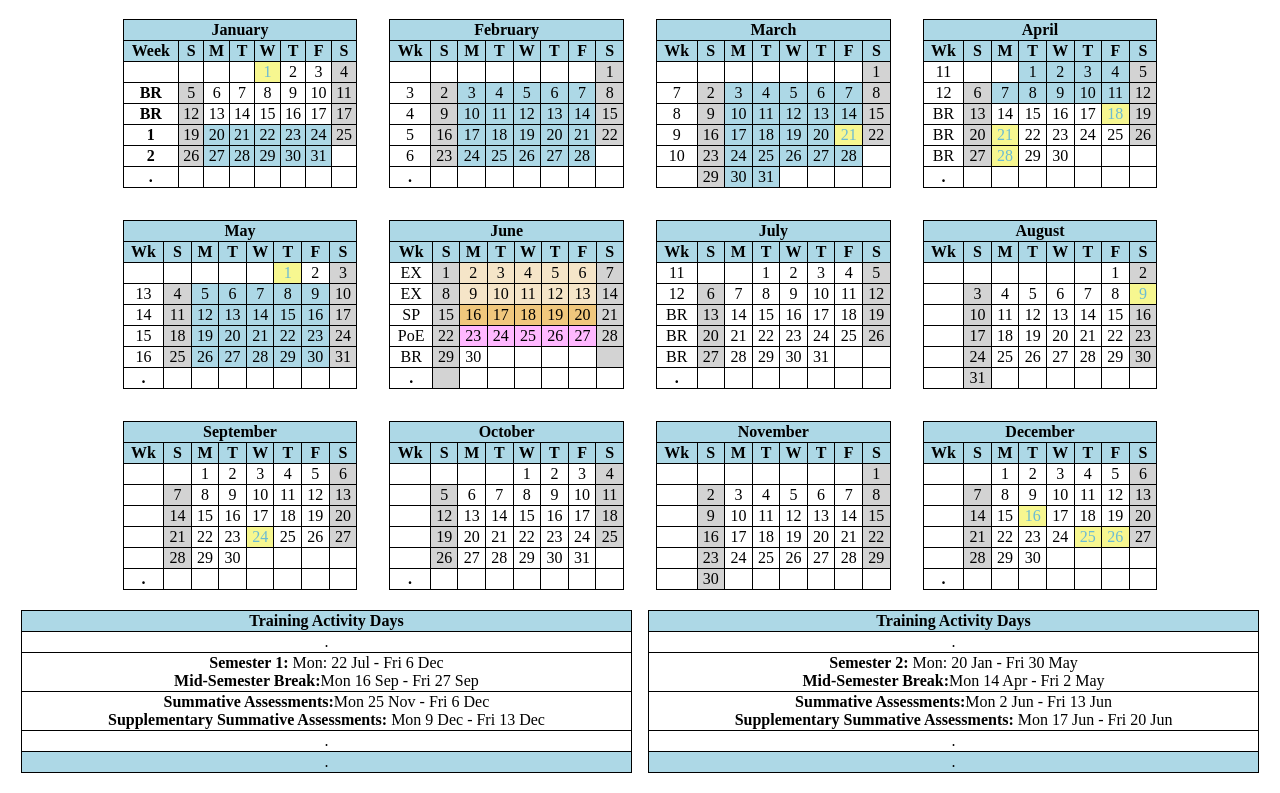
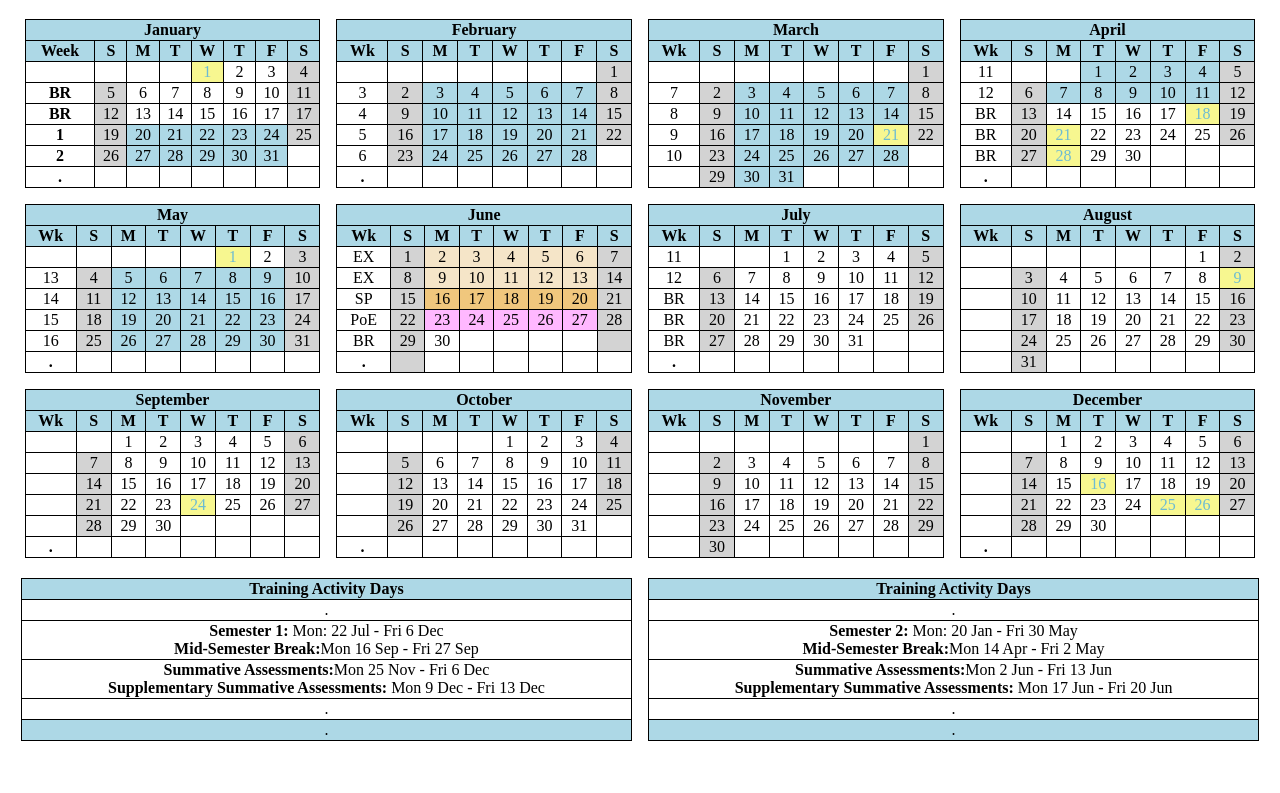
Before and after one commit to tshiamonx/table-1, a plain HTML site: page index.html in a window 1280 px wide. Shown: the part 69-862 px from the top of the page. After the commit the page ends 830 px from the top, so only its background shows below. Drawn offline with Linux system fonts and the light colour scheme.

Commit message:
almost there

```diff
--- a/main.css
+++ b/main.css
@@ -11,8 +11,8 @@ body {
 
 .calender {
   display: grid;
-  grid-template-columns: repeat(4, 25%);
-  gap: 2rem;
+  grid-template-columns: repeat(4, 31.5%);
+  gap: 1rem;
   place-content: center;
 }
 
```
